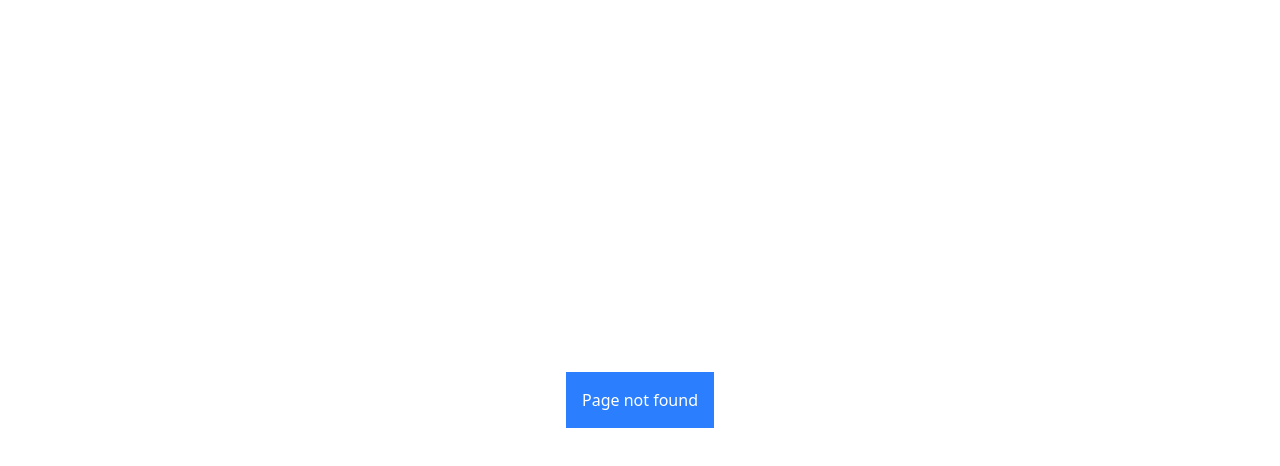
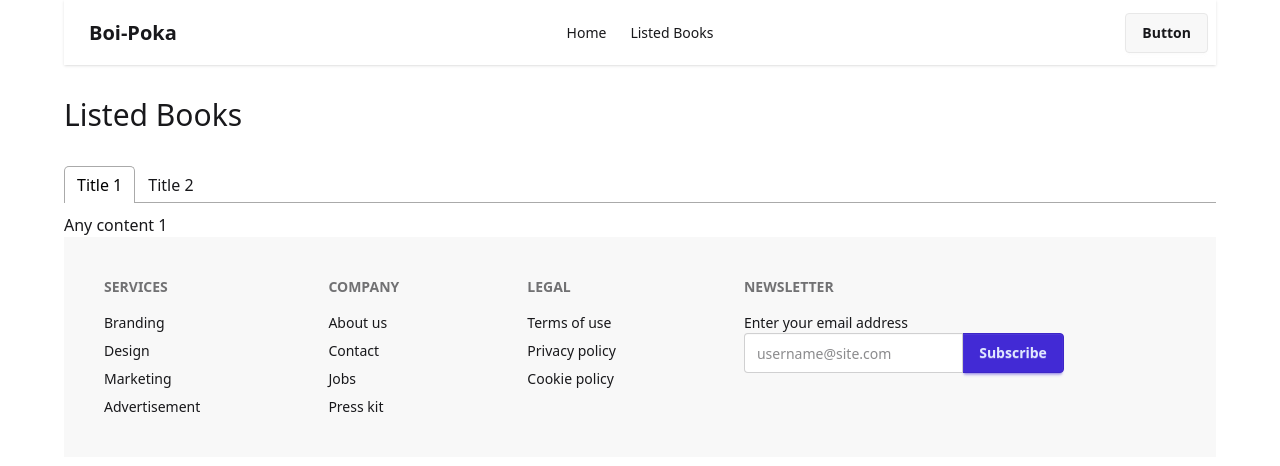
Before and after one commit to atikmahmud482/react2, a React (Vite) app in the folder boi-poka-vibe/: page /listedBooks in a window 1280 px wide. Before the commit this address had no page. Shown: the top 466 px of the page. Built offline with nearby package versions, Linux system fonts and the light colour scheme.

Commit message:
Listed Books section added

```diff
--- a/boi-poka-vibe/package.json
+++ b/boi-poka-vibe/package.json
@@ -14,7 +14,8 @@
     "@tailwindcss/vite": "^4.0.1",
     "react": "^18.3.1",
     "react-dom": "^18.3.1",
-    "react-router-dom": "^7.1.4"
+    "react-router-dom": "^7.1.4",
+    "react-tabs": "^6.1.0"
   },
   "devDependencies": {
     "@eslint/js": "^9.17.0",
--- /dev/null
+++ b/boi-poka-vibe/src/components/ListedBooks/ListedBooks.jsx
@@ -0,0 +1,24 @@
+import { Tab, Tabs, TabList, TabPanel } from "react-tabs";
+import "react-tabs/style/react-tabs.css";
+const ListedBooks = () => {
+  return (
+    <div>
+      <h3 className="text-3xl my-8">Listed Books</h3>
+      <Tabs>
+        <TabList>
+          <Tab>Title 1</Tab>
+          <Tab>Title 2</Tab>
+        </TabList>
+
+        <TabPanel>
+          <h2>Any content 1</h2>
+        </TabPanel>
+        <TabPanel>
+          <h2>Any content 2</h2>
+        </TabPanel>
+      </Tabs>
+    </div>
+  );
+};
+
+export default ListedBooks;
--- a/boi-poka-vibe/src/components/Navbar/Navbar.jsx
+++ b/boi-poka-vibe/src/components/Navbar/Navbar.jsx
@@ -28,18 +28,7 @@ const Navbar = () => {
               <NavLink to="/">Home</NavLink>
             </li>
             <li>
-              <a>Parent</a>
-              <ul className="p-2">
-                <li>
-                  <a>Submenu 1</a>
-                </li>
-                <li>
-                  <a>Submenu 2</a>
-                </li>
-              </ul>
-            </li>
-            <li>
-              <a>Item 3</a>
+              <NavLink to="/listedBooks">Listed Books</NavLink>
             </li>
           </ul>
         </div>
@@ -51,20 +40,7 @@ const Navbar = () => {
             <NavLink to="/">Home</NavLink>
           </li>
           <li>
-            <details>
-              <summary>Parent</summary>
-              <ul className="p-2">
-                <li>
-                  <a>Submenu 1</a>
-                </li>
-                <li>
-                  <a>Submenu 2</a>
-                </li>
-              </ul>
-            </details>
-          </li>
-          <li>
-            <a>Item 3</a>
+            <NavLink to="/listedBooks">Listed Books</NavLink>
           </li>
         </ul>
       </div>
--- a/boi-poka-vibe/src/main.jsx
+++ b/boi-poka-vibe/src/main.jsx
@@ -7,6 +7,7 @@ import Errorpage from "./components/Errorpage/Errorpage";
 import Dashboard from "./components/Dashboard/Dashboard";
 import BookDetails from "./components/BookDetails/BookDetails";
 import "./index.css";
+import ListedBooks from "./components/ListedBooks/ListedBooks";
 
 const router = createBrowserRouter([
   {
@@ -21,6 +22,10 @@ const router = createBrowserRouter([
         element: <BookDetails />,
         loader: () => fetch("./booksData.json"),
       },
+      {
+        path: "listedBooks",
+        element: <ListedBooks />,
+      },
     ],
   },
 ]);
```
Also changed, not shown: 1 other file (tests, documents, lock files or other folders).
